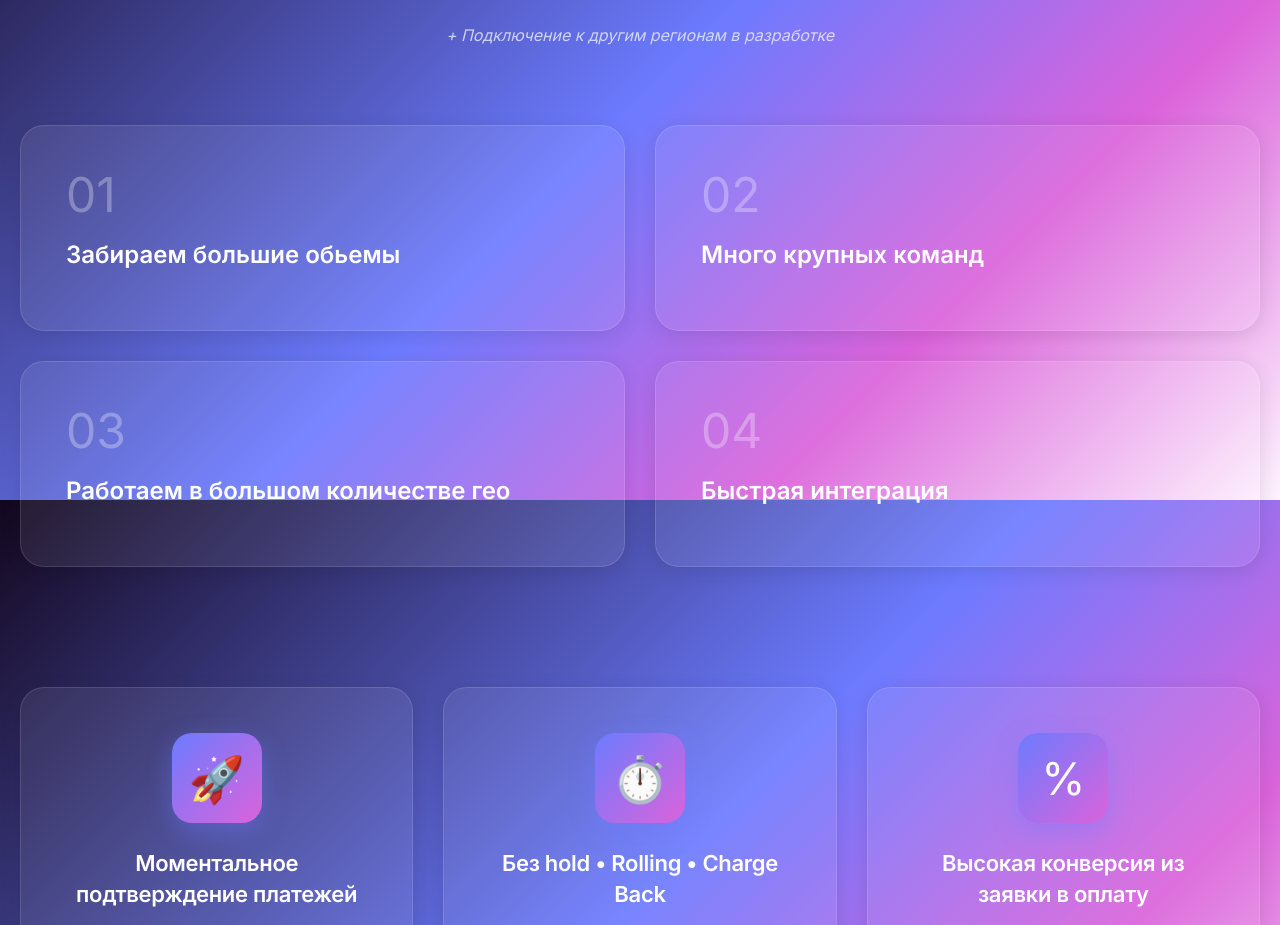
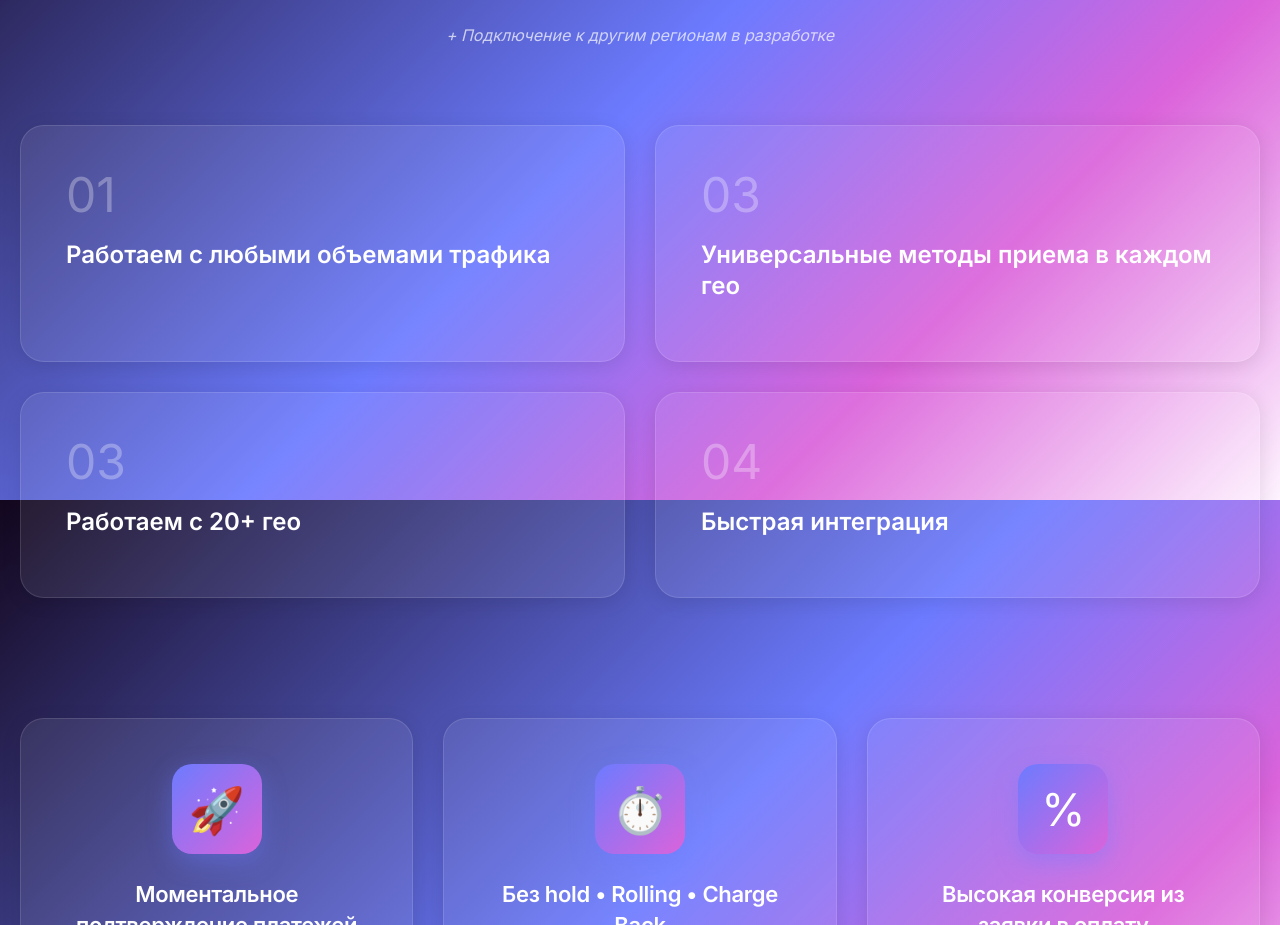
Before and after one commit to glglgk11o-beep/offer-liberty, a plain HTML site: page index.html in a window 1280 px wide. Shown: the part 1100-2025 px from the top of the page. Drawn offline with Linux system fonts and the light colour scheme.

Commit message:
Update index.html

```diff
--- a/index.html
+++ b/index.html
@@ -924,17 +924,17 @@
         <div class="features-grid">
             <div class="feature-card">
                 <div class="feature-number">01</div>
-                <div class="feature-title">Забираем большие обьемы</div>
-            </div>
-
-            <div class="feature-card">
-                <div class="feature-number">02</div>
-                <div class="feature-title">Много крупных команд</div>
+                <div class="feature-title">Работаем с любыми объемами трафика</div>
             </div>
 
             <div class="feature-card">
                 <div class="feature-number">03</div>
-                <div class="feature-title">Работаем в большом количестве гео</div>
+                <div class="feature-title">Универсальные методы приема в каждом гео</div>
+            </div>
+
+            <div class="feature-card">
+                <div class="feature-number">03</div>
+                <div class="feature-title">Работаем с 20+ гео</div>
             </div>
 
             <div class="feature-card">
```
